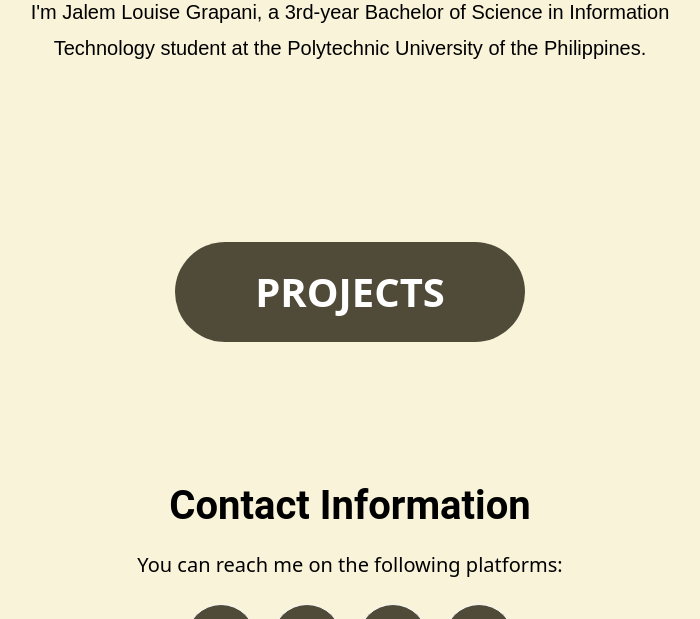
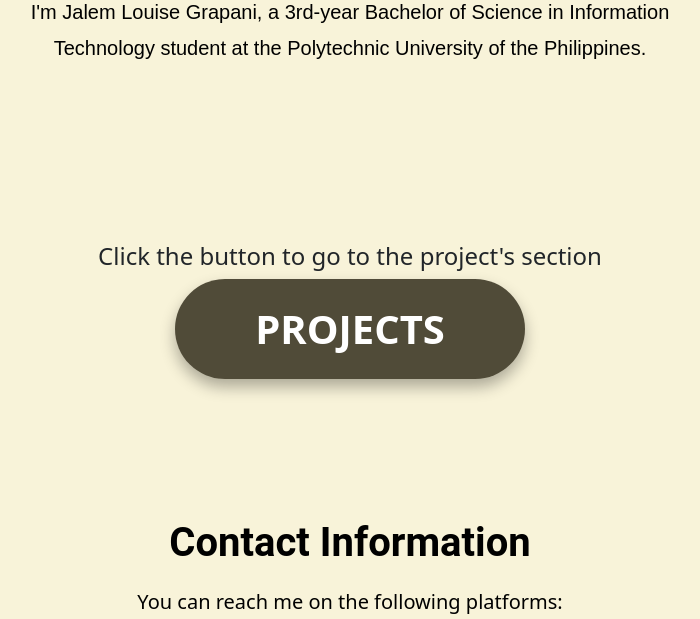
Before and after one commit to jalemgrapani/jalemgrapani.github.io, a PHP site: page / in a window 1280 px wide. Shown: the part 962-1581 px from the top of the page, without its empty margins (290-990 px from the left). Run offline with PHP 8.4, Linux system fonts and the light colour scheme.

Commit message:
Minor changes

```diff
--- a/homepage.css
+++ b/homepage.css
@@ -328,6 +328,7 @@
     border: none;
     font-weight: bold;
     transition: all 0.3s ease;
+    box-shadow: 0 8px 15px rgba(0, 0, 0, 0.3);
 }
 
  .projectButton:hover {
@@ -335,3 +336,8 @@
      box-shadow: 5px 5px 10px rgba(0, 0, 0, 0.5);
      transform: scale(1.05);
  }
+
+ .projectButton:active {
+    box-shadow: 0 4px 10px rgba(0, 0, 0, 0.2);
+    transform: translateY(2px);
+}
--- a/index.html
+++ b/index.html
@@ -61,6 +61,7 @@
     <div class="container" id="projects">
         <div class="row">
             <div class="col text-center">
+                <h4>Click the button to go to the project's section</h4>
                 <a href="WebDev/index.html">
                     <button class="projectButton">PROJECTS</button>
                 </a>
```
Lines whose indentation alone changed are shown as unchanged.
